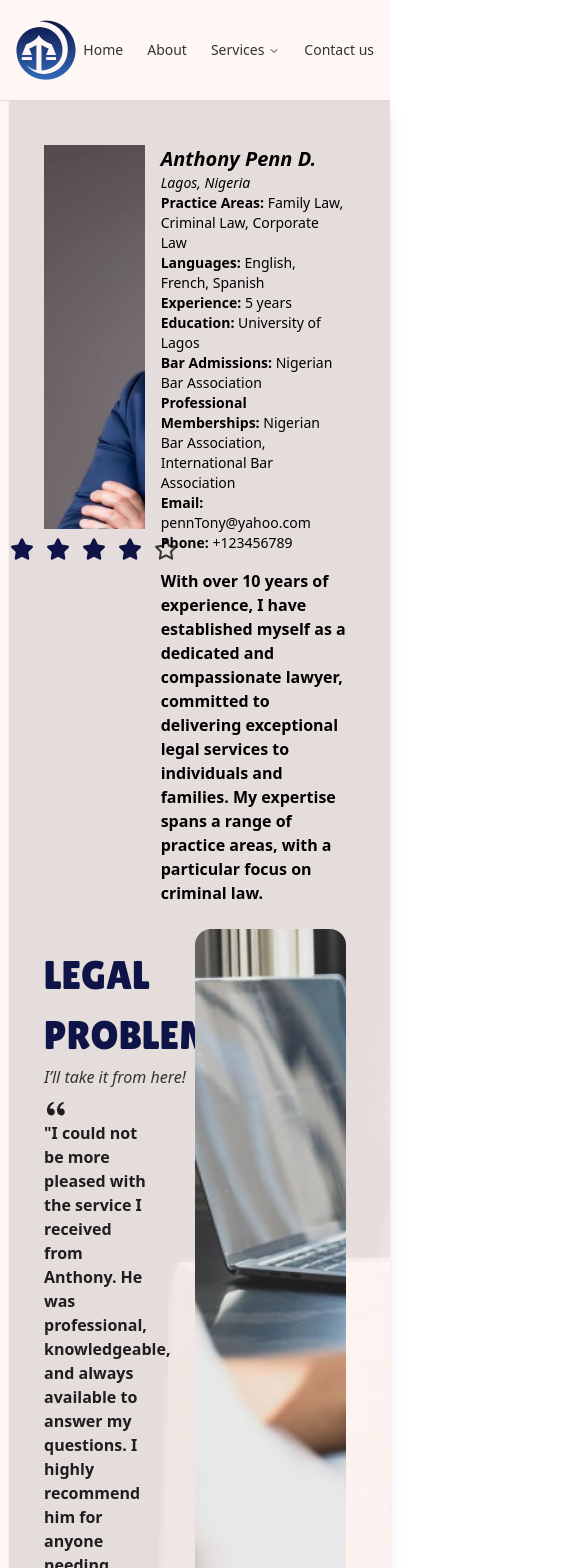
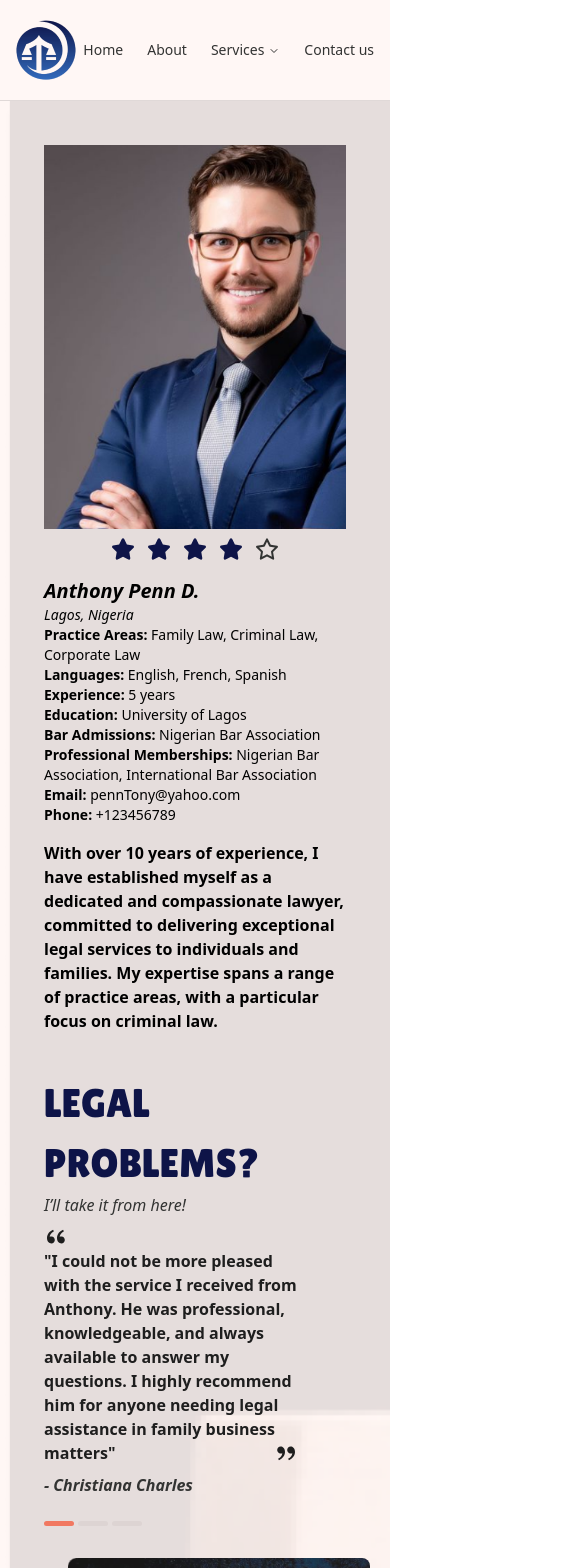
Before and after one commit to Project-legalease/legalease-client, a Next.js app: page /profile-page in a window 390 px wide. Shown: the top 1568 px of the page, 568 px wide, since content can reach past the window. Built offline with nearby package versions, Linux system fonts and the light colour scheme; a web font is replaced by a local one.

Commit message:
I made the Lawyers profile page responsie for smaller screens

```diff
--- a/components/profile-page/lawyerProfile.tsx
+++ b/components/profile-page/lawyerProfile.tsx
@@ -1,3 +1,4 @@
+
 "use client";
 
 import React, { useState, useEffect } from "react";
@@ -7,12 +8,12 @@ function LawyerSection() {
   const [lawyer, setLawyer] = useState({
     name: "",
     location: "",
-    practiceAreas: [],
-    languages: [],
+    practiceAreas: [""],
+    languages: [""],
     experience: "",
     education: "",
     barAdmissions: "",
-    professionalMemberships: [],
+    professionalMemberships: [""],
     contact: {
       email: "",
       phone: "",
@@ -41,9 +42,9 @@ function LawyerSection() {
   }, []);
 
   return (
-    <div className="flex w-full p-3">
-      <div className="flex flex-col items-center w-1/3">
-        <div className="bg-[url('/images/lawyer-profile.png')] w-full h-96 bg-cover object-fit:cover bg-cover"></div>
+    <div className="flex flex-col md:flex-row w-full p-3">
+      <div className="flex flex-col items-center w-full md:w-1/3">
+        <div className="bg-[url('/images/lawyer-profile.png')] w-full h-96 bg-cover"></div>
         <div className="flex mt-2 gap-3">
           <FaStar className="text-primary-blue48 w-[1.5rem] h-[1.5rem]" />
           <FaStar className="text-primary-blue48 w-[1.5rem] h-[1.5rem]" />
@@ -53,7 +54,7 @@ function LawyerSection() {
         </div>
       </div>
 
-      <div className="flex flex-col w-2/3 ml-4">
+      <div className="flex flex-col w-full md:w-2/3 mt-4 md:mt-0 md:ml-4">
         <h2 className="text-xl font-bold italic">{lawyer.name}</h2>
         <h4 className="text-sm italic">{lawyer.location}</h4>
         <span className="text-sm"><strong>Practice Areas:</strong> {lawyer.practiceAreas.join(", ")}</span>
--- a/components/profile-page/legal-problems.tsx
+++ b/components/profile-page/legal-problems.tsx
@@ -7,8 +7,8 @@ function LegalProblemSection() {
   const [testimonyIndex, setTestimonyIndex] = useState<number>(0);
 
   return (
-    <div className="flex h-1/3 w-full p-3">
-      <div className="flex flex-col w-1/2">
+    <div className="flex flex-col md:flex-row h-1/3 w-full p-3">
+      <div className="flex flex-col w-full md:w-1/2">
         <div className="mb-8">
           <h2 className="text-[40px] text-left text-primary-blue48 font-lilita mt-4">LEGAL PROBLEMS?</h2>
           <h4 className="text-md italic text-primary-dark32">I’ll take it from here!</h4>
@@ -20,7 +20,7 @@ function LegalProblemSection() {
             </p>
             <cite className="block mt-2 text-left text-primary-dark32 italic">- Christiana Charles</cite>
           </div>
-          <div className="w-fit flex gap-1 mt-4 px-52 ">
+          <div className="w-fit flex gap-1 mt-4 md:px-20 lg:px-52">
             {Array.from({ length: 3 }).map((_, index) => (
               <div
                 key={index}
@@ -32,7 +32,7 @@ function LegalProblemSection() {
             ))}
           </div>
         </div>
-        <div className="flex justify-center mx-6 rounded-lg gap-4 mb-8 bg-black bg-opacity-50 bg-cover z-0 h-[70px] w-[500px] bg-[url('/images/book-appointment-bg.png')]">
+        <div className="flex justify-center mx-6 rounded-lg gap-4 mb-8 bg-black bg-opacity-50 bg-cover z-0 h-[70px] w-full md:w-[500px] bg-[url('/images/book-appointment-bg.png')]">
           <div className="relative z-10 py-4 px-0">
             <button className="bg-primary-orange61 text-primary-whiteF5 px-4 py-2 rounded font-bold">Book Appointment</button>
             <Link href={"/checkout-cv"} className="text-primary-orange61 px-4 py-2 underline italic">
@@ -41,7 +41,7 @@ function LegalProblemSection() {
           </div>
         </div>
       </div>
-      <div className="bg-[url('/images/book-appointment-bg2.png')] w-1/2 rounded-2xl"></div>
+      <div className="bg-[url('/images/book-appointment-bg2.png')] w-full md:w-1/2 rounded-2xl"></div>
     </div>
   );
 }
--- a/components/profile-page/practice-area.tsx
+++ b/components/profile-page/practice-area.tsx
@@ -7,7 +7,7 @@ function PracticeArea() {
   return (
     <div className="flex flex-col mt-0 py-0">
       <h3 className="text-[40px] text-center text-primary-blue48 font-lilita mt-10">PRACTICE AREAS</h3>
-      <div className="grid grid-cols-3 gap-[0.1rem] h-[100px]">
+      <div className="grid grid-cols-1 md:grid-cols-2 lg:grid-cols-3 gap-[0.1rem] h-auto">
         <div className="bg-gray-200 p-4 rounded flex flex-col justify-center">
           <div className="flex justify-center items-center gap-3">
             <GiInjustice className="w-[3rem] h-[2rem]" />
--- a/components/profile-page/profile-page.tsx
+++ b/components/profile-page/profile-page.tsx
@@ -1,3 +1,4 @@
+
 import React from 'react'
 import LawyerSection from './lawyerProfile'
 import LegalProblemSection from './legal-problems'
@@ -5,7 +6,7 @@ import PracticeArea from './practice-area'
 
 function LawyerProfile() {
   return (
-    <div className='flex flex-col items-center'>
+    <div className='flex flex-col items-center md:items-start md:flex-col'>
         <LawyerSection />
         <LegalProblemSection />
         <PracticeArea />
```
